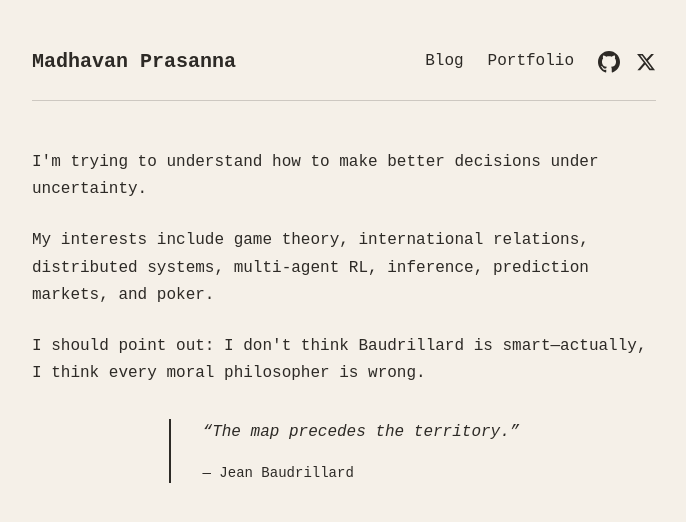
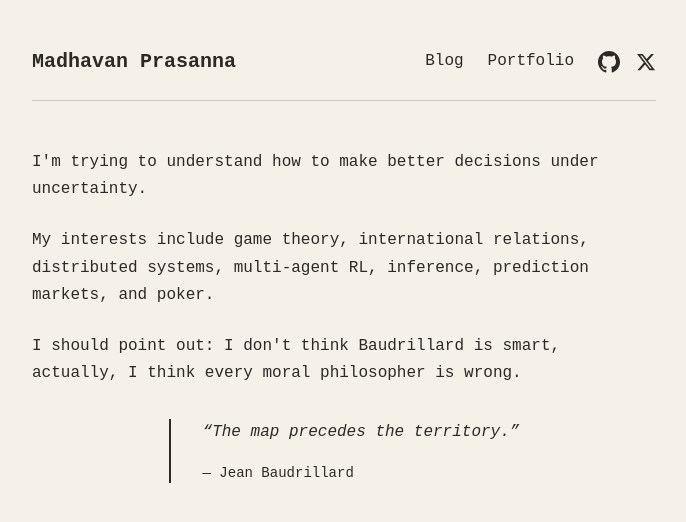
Before and after one commit to Madhavan113/portfolio, a Next.js app: page / in a window 1280 px wide. Shown: the top 522 px of the page, without its empty margins (296-982 px from the left). Built offline with nearby package versions, Linux system fonts and the light colour scheme.

Commit message:
Remove em dash on landing page line

```diff
--- a/app/page.tsx
+++ b/app/page.tsx
@@ -10,7 +10,7 @@ export default function Home() {
           My interests include game theory, international relations, distributed systems, multi-agent RL, inference, prediction markets, and poker.
         </p>
         <p>
-          I should point out: I don&apos;t think Baudrillard is smart—actually, I think every moral philosopher is wrong.
+          I should point out: I don&apos;t think Baudrillard is smart, actually, I think every moral philosopher is wrong.
         </p>
       </section>
 
```
